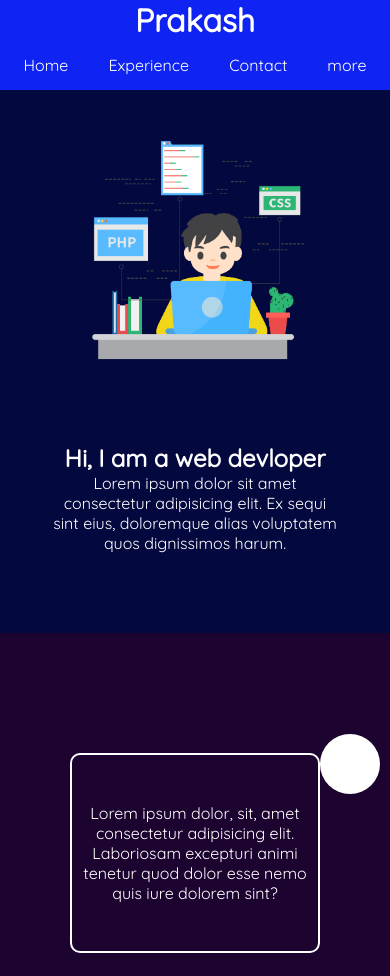
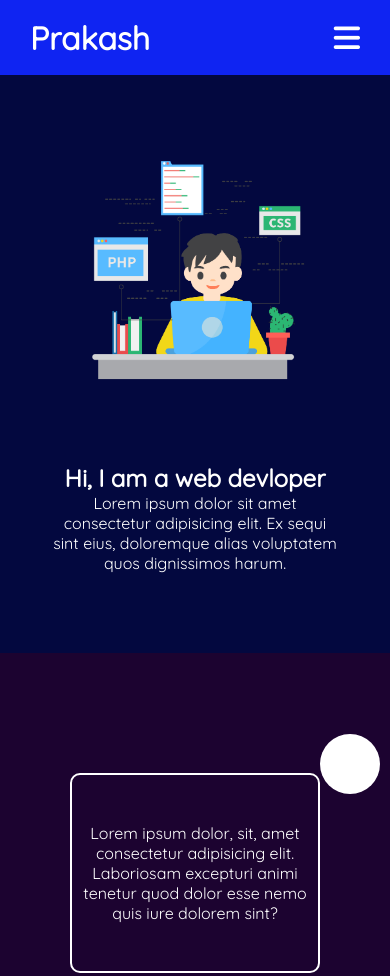
Before and after one commit to Om-prak/prakash, a plain HTML site: page index.html in a window 390 px wide. Shown: the top 976 px of the page. Drawn offline with Linux system fonts and the light colour scheme.

Commit message:
Add files via upload

```diff
--- a/index.html
+++ b/index.html
@@ -1,3 +1,6 @@
+.active{
+	background: #ccc;
+	color: black;
 <!DOCTYPE html>
 <html>
 <head>
@@ -6,6 +9,7 @@
     <title>Prakash</title>
     <link rel="stylesheet" href="style.css">
     <link href='https://fonts.googleapis.com/css?family=Quicksand' rel='stylesheet'>
+    <link rel="stylesheet" href="https://cdnjs.cloudflare.com/ajax/libs/font-awesome/6.5.1/css/all.min.css" integrity="sha512-DTOQO9RWCH3ppGqcWaEA1BIZOC6xxalwEsw9c2QQeAIftl+Vegovlnee1c9QX4TctnWMn13TZye+giMm8e2LwA==" crossorigin="anonymous" referrerpolicy="no-referrer" />
 </head>
 <body>
 
@@ -16,6 +20,10 @@
         </div>
 
         <nav id="navbar">
+
+        	<input type="checkbox" id="check" name="" value="">
+        	<label for="check"><i class="fa-solid fa-bars"></i></label>
+
             <ul>
                 <a href="#home"><li class="opt">Home</li></a>
                 <a href="#experience"><li class="opt">Experience</li></a>
--- a/style.css
+++ b/style.css
@@ -15,60 +15,28 @@ body{
 	align-items: center;
 }
 
+#check{
+	display: none;
+}
+
+label{
+	display: none;
+}
+
 header{
 	background: #0F24F2;
 	display: flex;
 	justify-content: space-between;
 	align-content: center;
 	width: 100%;
+	height: 75px;
 	position: fixed;
 	top: 0;
 	right: 0;
 
 }
 
-@media only screen and (max-width: 800px) {
-  header {
-    flex-wrap: wrap;
-  }
 
-  .logo{
-	display: flex;
-	align-items: center;
-	justify-content: center;
-	width: 100%;
-	/* border: 1px solid red; */
-	}
-
-	#navbar{
-	/* border: 1px solid red; */
-	width: 100%;
-	display: flex;
-	/* flex-direction: row-reverse; */
-	align-items: center;
-	justify-content: center;
-
-	}
-
-	#home{
-		width: 100vw;
-		display: flex;
-		flex-wrap: wrap-reverse;
-		align-items: center;
-		justify-content: center;
-		padding-top: 100px;
-	}
-
-	h1,p{
-		text-align: center;
-	}
-
-	img{
-		padding: 30px;
-	}
-
-
-}
 
 .logo{
 	display: flex;
@@ -86,21 +54,19 @@ nav{
 	padding: 0 30px;
 }
 
-nav ul{
-	display: flex;
+/* nav ul{
+	display: in;
 	align-items: center;
 	height: 100%;
-	/* background: red; */
-	/* border: 1px solid red; */
-}
+
+} */
 
 .opt{
 
 	/* background: blue; */
 	height: 50px;
-	display: flex;
-	align-items: center;
-	justify-content: center;
+	display: inline-block;
+	line-height: 50px;
 	padding: 0 20px;
 }
 
@@ -185,3 +151,81 @@ nav ul{
 	bottom: 50px;
 	right: 10px;
 }
+
+
+
+
+
+@media only screen and (max-width: 800px) {
+  header {
+/*     flex-wrap: wrap; */
+  	}
+
+  	label{
+	display: inline-block;
+	font-size: 30px;
+    }
+
+    #check:checked ~ ul {
+    	left: 0;
+    }
+
+    ul{
+
+    	position: fixed;
+    	top: 75px;
+    	left: -100%;
+    	width: 100%;
+    	height: 50vh;
+    	padding: 30px;
+    	transition: .5s;
+    	background: darkblue;
+
+    }
+
+    ul a li{
+    	width: 100%;
+    }
+
+    a{
+    	display: block;
+    	text-align: center;
+    }
+
+  .logo{
+	display: flex;
+	align-items: center;
+	justify-content: center;
+/* 	width: 100%; */
+	/* border: 1px solid red; */
+	}
+
+	#navbar{
+	/* border: 1px solid red; */
+	width: 100%;
+	display: flex;
+	/* flex-direction: row-reverse; */
+	align-items: center;
+	justify-content: flex-start;
+
+	}
+
+	#home{
+		width: 100vw;
+		display: flex;
+		flex-wrap: wrap-reverse;
+		align-items: center;
+		justify-content: center;
+		padding-top: 100px;
+	}
+
+	h1,p{
+		text-align: center;
+	}
+
+	img{
+		padding: 30px;
+	}
+
+
+}
```
Also changed, not shown: script.js (added, +23 -0 lines).
